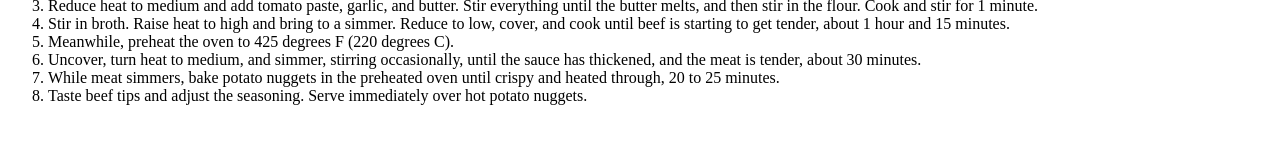
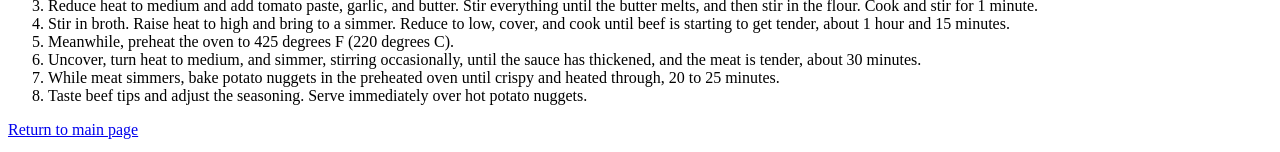
Before and after one commit to wolftec241/odin-recipes, a plain HTML site: page recipes/beef_tips_and_tots.html in a window 1280 px wide. Shown: the part 1087-1239 px from the top of the page. Before the commit the page ends 1208 px from the top, so only its background shows below. Drawn offline with Linux system fonts and the light colour scheme.

Commit message:
Add a return link to index.html in the recipe sites

```diff
--- a/recipes/beef_tips_and_tots.html
+++ b/recipes/beef_tips_and_tots.html
@@ -46,6 +46,8 @@
         <li> Taste beef tips and adjust the seasoning. Serve immediately over hot potato nuggets.  </li>
     </ol>
 
+    <p><a href="../index.html"> Return to main page</a></p>
+
 
 
 </body>
```
Also changed, not shown: recipes/creamy_pork_stew.html (+1 -1 lines), recipes/turkey_goulash.html (+1 -0 lines).
